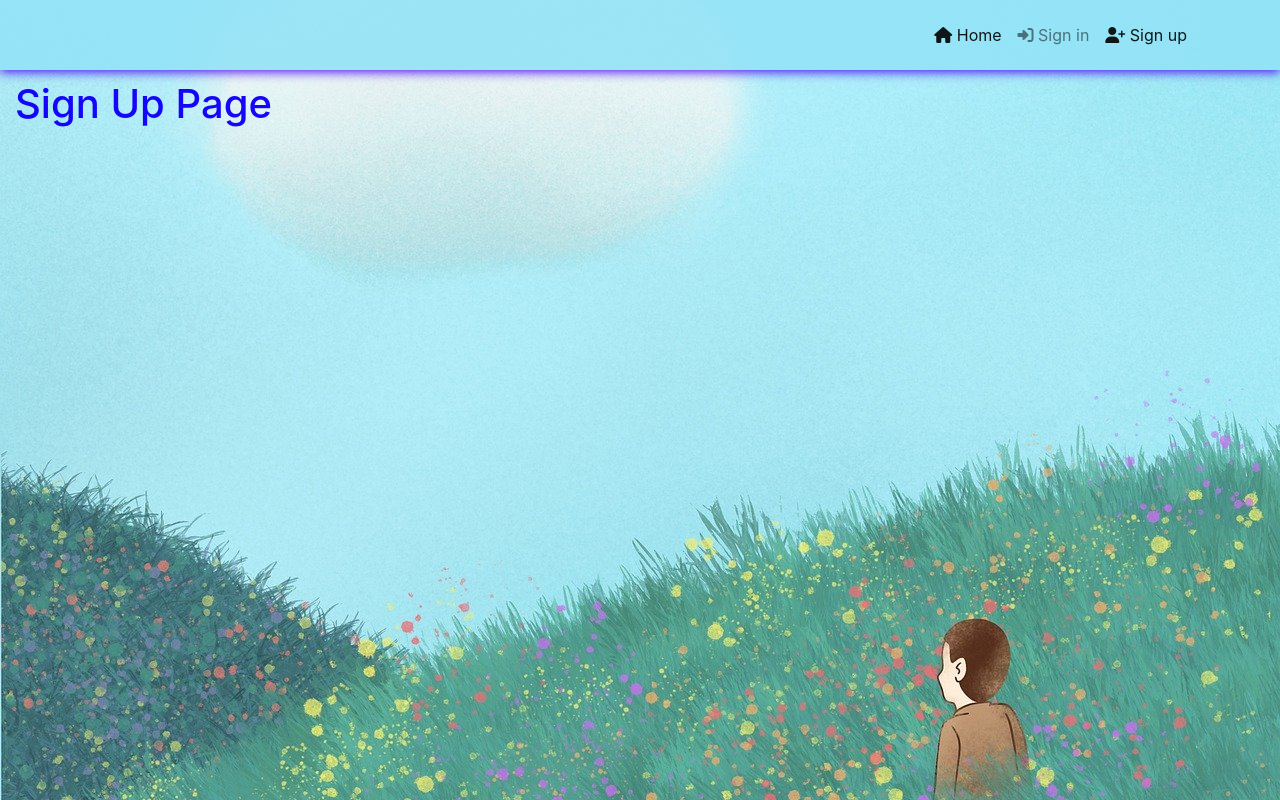
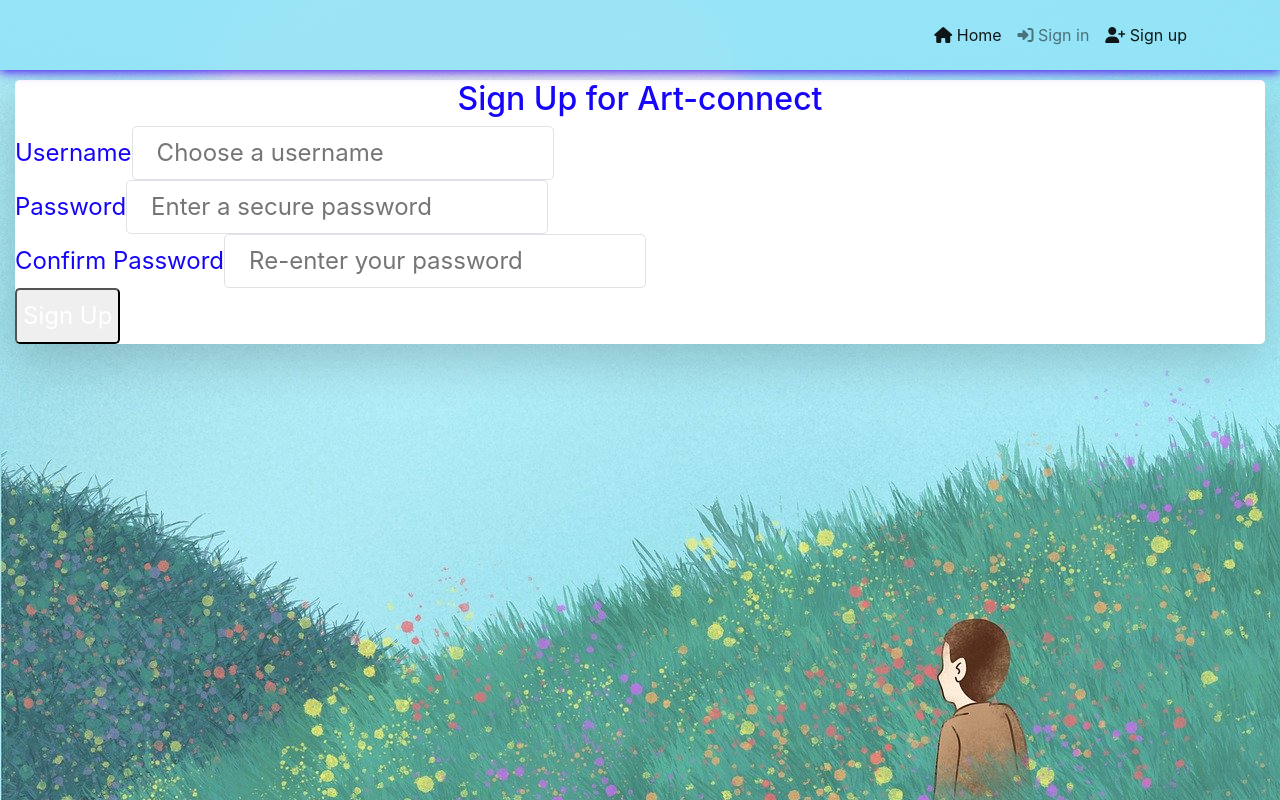
Before and after one commit to Taiwoogbonyomi/arts, a React (Create React App) app: page /signup in a window 1280 px wide. Built offline with nearby package versions, Linux system fonts and the light colour scheme.

Commit message:
Created the sign up form

```diff
--- a/src/App.js
+++ b/src/App.js
@@ -1,7 +1,7 @@
+import { BrowserRouter as Router, Switch, Route } from "react-router-dom";
 import styles from "./App.module.css";
 import NavBar from "./components/NavBar";
 import { Container } from "react-bootstrap";
-import { Switch, Route } from "react-router-dom";
 import Home from "./pages/Home";
 import SignIn from "./pages/SignIn";
 import SignUp from "./pages/SignUp";
@@ -10,6 +10,7 @@ import "./api/axiosDefault";
 
 function App() {
   return (
+    <Router>
       <div className={styles.appContainer}>
         <NavBar />
         <Container fluid className={styles.main}>
@@ -21,6 +22,7 @@ function App() {
           </Switch>
         </Container>
       </div>
+    </Router>
   );
 }
 
--- a/src/pages/SignUp.js
+++ b/src/pages/SignUp.js
@@ -1,5 +1,59 @@
-const SignUp = () => {
-    return <h1>Sign Up Page</h1>;
-  };
+import React from 'react';
 
-  export default SignUp;
+function Signup() {
+  return (
+    <div className="min-h-screen flex items-center justify-center bg-gray-100">
+      {/* Card Container */}
+      <div className="bg-white p-8 shadow-lg rounded-lg w-11/12 sm:w-3/4 md:w-1/2 lg:w-1/3">
+        <h2 className="text-3xl font-bold text-center text-gray-800 mb-6">Sign Up for Art-connect</h2>
+
+        {/* Signup Form */}
+        <form className="space-y-4">
+
+          {/* Username Field */}
+          <div>
+            <label className="block text-gray-700 font-semibold mb-2" htmlFor="username">Username</label>
+            <input
+              type="text"
+              placeholder="Choose a username"
+              className="w-full px-4 py-2 border rounded-lg focus:ring-2 focus:ring-blue-400 focus:outline-none"
+              id="username"
+              name="username"
+            />
+          </div>
+
+          {/* Password Field */}
+          <div>
+            <label className="block text-gray-700 font-semibold mb-2" htmlFor="password">Password</label>
+            <input
+              type="password"
+              placeholder="Enter a secure password"
+              className="w-full px-4 py-2 border rounded-lg focus:ring-2 focus:ring-blue-400 focus:outline-none"
+              id="password"
+              name="password"
+            />
+          </div>
+
+          {/* Confirm Password Field */}
+          <div>
+            <label className="block text-gray-700 font-semibold mb-2" htmlFor="password2">Confirm Password</label>
+            <input
+              type="password"
+              placeholder="Re-enter your password"
+              className="w-full px-4 py-2 border rounded-lg focus:ring-2 focus:ring-blue-400 focus:outline-none"
+              id="password2"
+              name="password2"
+            />
+          </div>
+
+          {/* Submit Button */}
+          <button className="w-full bg-blue-500 text-white font-semibold py-2 rounded-lg hover:bg-blue-600 transition duration-300" type="submit">
+            Sign Up
+          </button>
+        </form>
+      </div>
+    </div>
+  );
+}
+
+export default Signup;
```
Lines whose indentation alone changed are shown as unchanged.
